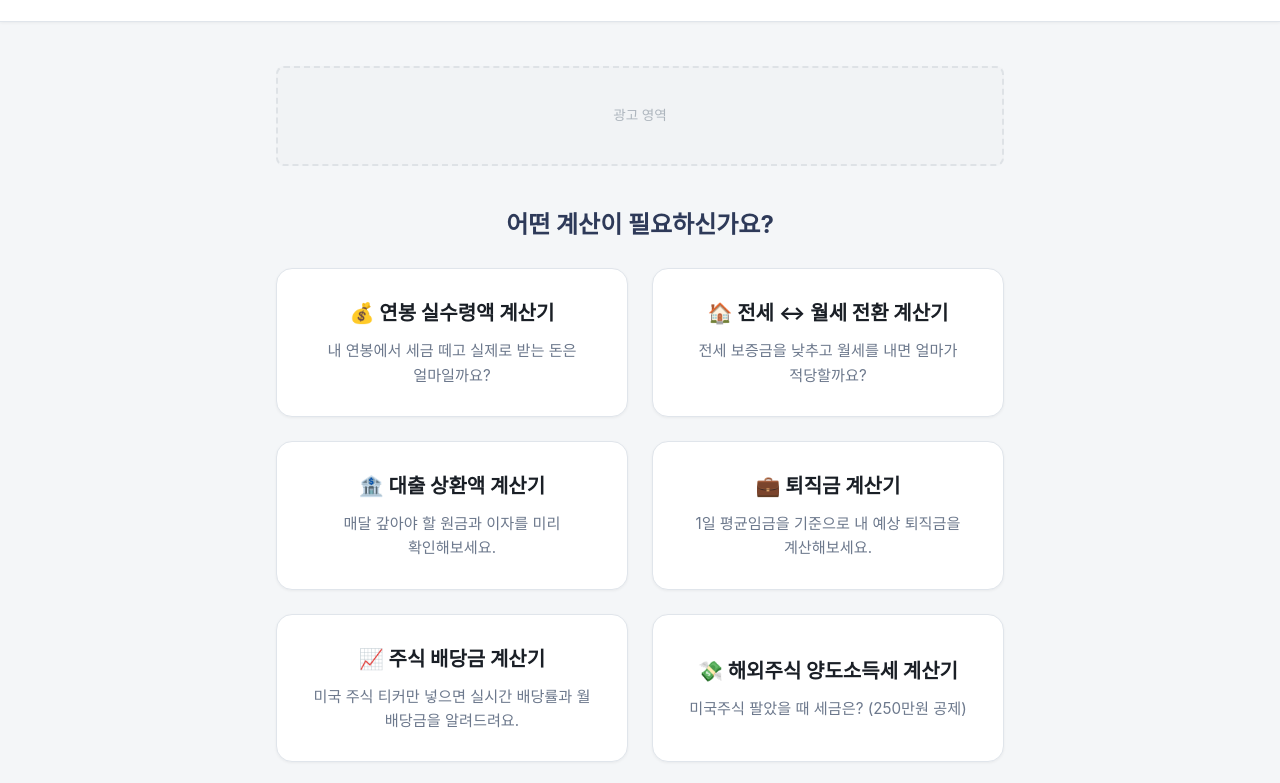
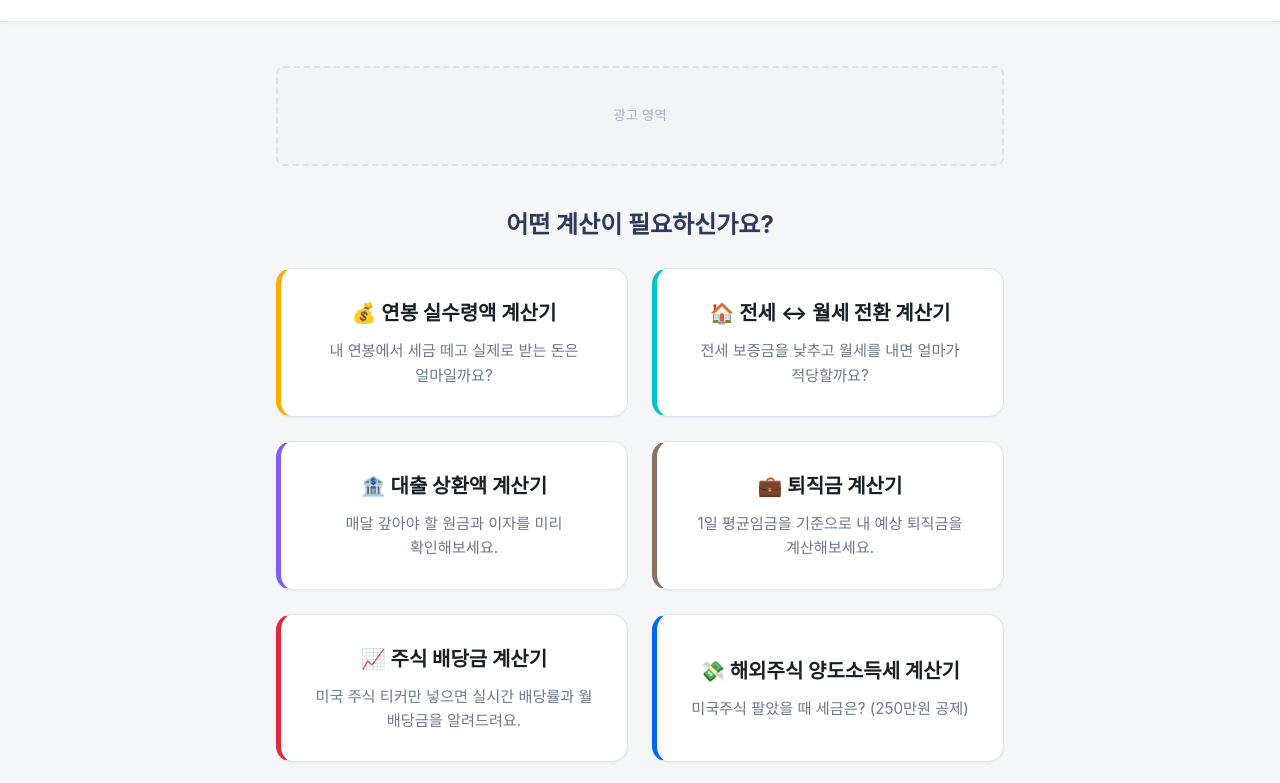
Before and after one commit to haeun4680/finance-calculators, a website: page index.html in a window 1280 px wide. Shown: the part 90-873 px from the top of the page. Drawn offline with Linux system fonts and the light colour scheme.

Commit message:
Fix: Restore missing CSS accent rules for card borders

```diff
--- a/styles.css
+++ b/styles.css
@@ -546,3 +546,18 @@ footer {
 .btn-coupang:active {
     transform: translateY(0);
 }
+/* Card Accents */
+.card-accent-yellow { border-left: 5px solid #ffab00; }
+.card-accent-green { border-left: 5px solid #00c4cc; } /* Secondary */
+.card-accent-purple { border-left: 5px solid #845ef7; }
+.card-accent-brown { border-left: 5px solid #8d6e63; }
+.card-accent-red { border-left: 5px solid #e4293f; } /* Coupang Red ish */
+.card-accent-blue { border-left: 5px solid #0066ff; } /* Primary */
+
+/* Hover enhancement for accents */
+.card-accent-yellow:hover { border-color: #ffab00; background-color: #fff9e6; }
+.card-accent-green:hover { border-color: #00c4cc; background-color: #e6fcfd; }
+.card-accent-purple:hover { border-color: #845ef7; background-color: #f3f0ff; }
+.card-accent-brown:hover { border-color: #8d6e63; background-color: #fdfefe; }
+.card-accent-red:hover { border-color: #e4293f; background-color: #fff0f2; }
+.card-accent-blue:hover { border-color: #0066ff; background-color: #f0f7ff; }
```
